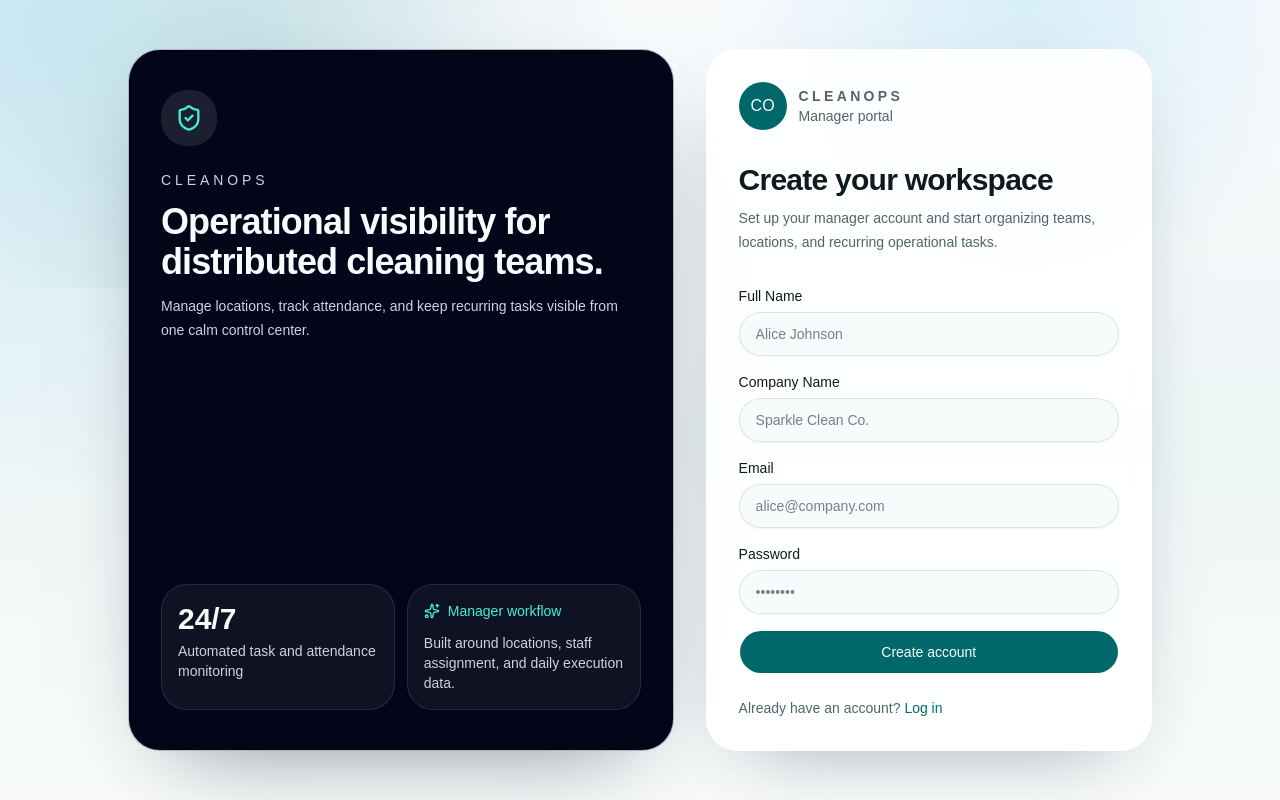
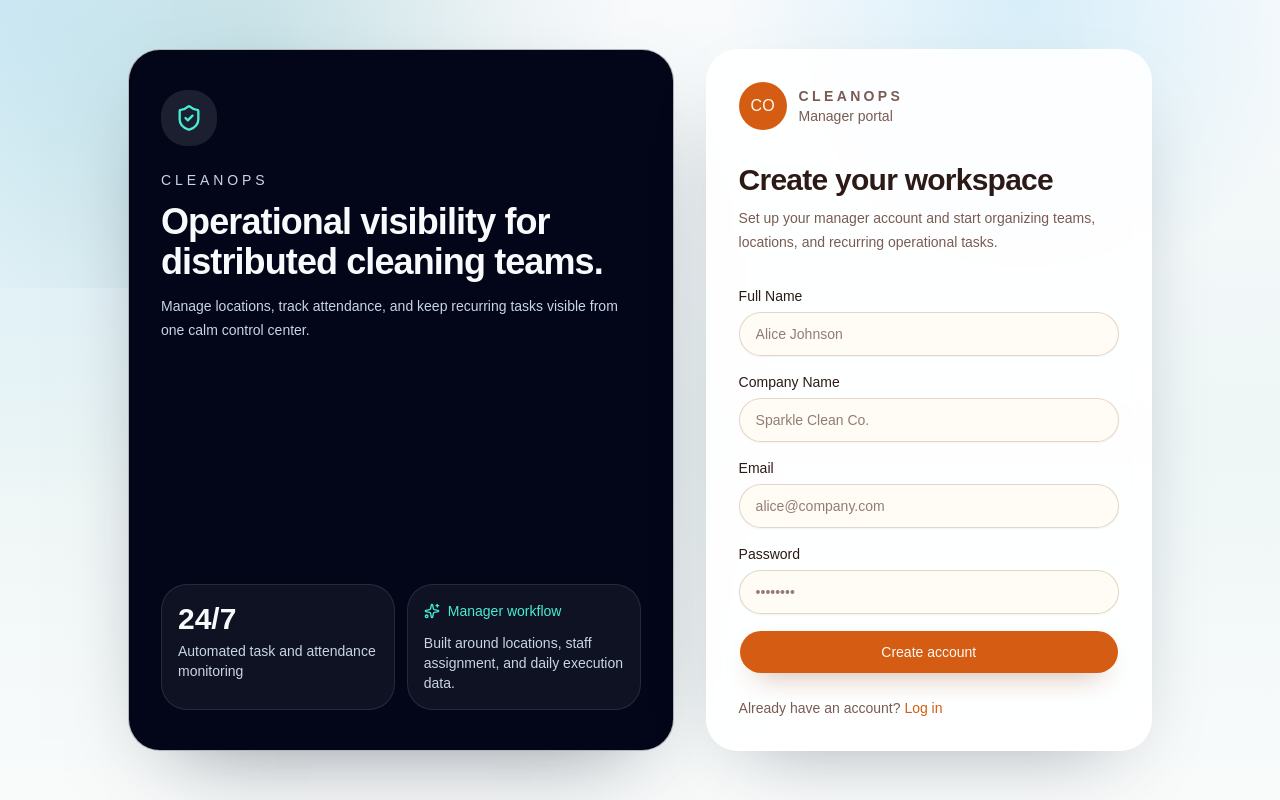
Before and after one commit to ale55777/FY-ALI, a React (Vite) app in the folder frontend/: page /signup in a window 1280 px wide. Built offline with nearby package versions, Linux system fonts and the light colour scheme; no server answers.

Commit message:
Refresh UI color palette

```diff
--- a/frontend/src/components/ui/badge.tsx
+++ b/frontend/src/components/ui/badge.tsx
@@ -8,9 +8,9 @@ const badgeVariants = cva(
   {
     variants: {
       variant: {
-        default: "border-transparent bg-primary/10 text-primary",
-        secondary: "border-border bg-secondary text-secondary-foreground",
-        outline: "border-border/70 bg-background/70 text-foreground",
+        default: "border-primary/20 bg-primary/15 text-primary",
+        secondary: "border-border/80 bg-secondary/80 text-secondary-foreground",
+        outline: "border-border bg-background/80 text-foreground",
       },
     },
     defaultVariants: {
--- a/frontend/src/components/ui/button.tsx
+++ b/frontend/src/components/ui/button.tsx
@@ -9,15 +9,15 @@ const buttonVariants = cva(
   {
     variants: {
       variant: {
-        default: "bg-primary text-primary-foreground [a]:hover:bg-primary/80",
+        default: "bg-primary text-primary-foreground shadow-[0_12px_30px_-18px_color-mix(in_oklab,var(--primary)_65%,black)] hover:bg-primary/90 [a]:hover:bg-primary/90",
         outline:
-          "border-border bg-background hover:bg-muted hover:text-foreground aria-expanded:bg-muted aria-expanded:text-foreground dark:border-input dark:bg-input/30 dark:hover:bg-input/50",
+          "border-border bg-background/85 hover:bg-accent hover:text-accent-foreground aria-expanded:bg-accent aria-expanded:text-accent-foreground dark:border-input dark:bg-input/35 dark:hover:bg-accent/70",
         secondary:
-          "bg-secondary text-secondary-foreground hover:bg-secondary/80 aria-expanded:bg-secondary aria-expanded:text-secondary-foreground",
+          "bg-secondary text-secondary-foreground hover:bg-secondary/90 aria-expanded:bg-secondary aria-expanded:text-secondary-foreground",
         ghost:
-          "hover:bg-muted hover:text-foreground aria-expanded:bg-muted aria-expanded:text-foreground dark:hover:bg-muted/50",
+          "hover:bg-accent/70 hover:text-accent-foreground aria-expanded:bg-accent aria-expanded:text-accent-foreground dark:hover:bg-accent/60",
         destructive:
-          "bg-destructive/10 text-destructive hover:bg-destructive/20 focus-visible:border-destructive/40 focus-visible:ring-destructive/20 dark:bg-destructive/20 dark:hover:bg-destructive/30 dark:focus-visible:ring-destructive/40",
+          "bg-destructive/12 text-destructive hover:bg-destructive/20 focus-visible:border-destructive/40 focus-visible:ring-destructive/20 dark:bg-destructive/20 dark:hover:bg-destructive/30 dark:focus-visible:ring-destructive/40",
         link: "text-primary underline-offset-4 hover:underline",
       },
       size: {
--- a/frontend/src/components/ui/card.tsx
+++ b/frontend/src/components/ui/card.tsx
@@ -7,7 +7,7 @@ function Card({ className, ...props }: React.ComponentProps<"div">) {
     <div
       data-slot="card"
       className={cn(
-        "rounded-3xl border border-border/70 bg-card/95 text-card-foreground shadow-[0_20px_60px_-36px_rgba(15,23,42,0.35)] backdrop-blur-sm",
+        "rounded-3xl border border-border/80 bg-card/95 text-card-foreground shadow-[0_24px_64px_-40px_color-mix(in_oklab,var(--primary)_28%,black)] backdrop-blur-sm",
         className,
       )}
       {...props}
--- a/frontend/src/components/ui/dialog.tsx
+++ b/frontend/src/components/ui/dialog.tsx
@@ -37,7 +37,7 @@ function DialogOverlay({
     <DialogPrimitive.Overlay
       data-slot="dialog-overlay"
       className={cn(
-        "fixed inset-0 isolate z-50 bg-black/10 duration-100 supports-backdrop-filter:backdrop-blur-xs data-open:animate-in data-open:fade-in-0 data-closed:animate-out data-closed:fade-out-0",
+        "fixed inset-0 isolate z-50 bg-[color-mix(in_oklab,var(--foreground)_18%,transparent)] duration-100 supports-backdrop-filter:backdrop-blur-xs data-open:animate-in data-open:fade-in-0 data-closed:animate-out data-closed:fade-out-0",
         className
       )}
       {...props}
@@ -59,7 +59,7 @@ function DialogContent({
       <DialogPrimitive.Content
         data-slot="dialog-content"
         className={cn(
-          "fixed top-1/2 left-1/2 z-50 grid w-full max-w-[calc(100%-2rem)] -translate-x-1/2 -translate-y-1/2 gap-4 rounded-xl bg-background p-4 text-sm ring-1 ring-foreground/10 duration-100 outline-none sm:max-w-sm data-open:animate-in data-open:fade-in-0 data-open:zoom-in-95 data-closed:animate-out data-closed:fade-out-0 data-closed:zoom-out-95",
+          "fixed top-1/2 left-1/2 z-50 grid w-full max-w-[calc(100%-2rem)] -translate-x-1/2 -translate-y-1/2 gap-4 rounded-xl border border-border/80 bg-background/95 p-4 text-sm ring-1 ring-primary/10 shadow-[0_32px_80px_-44px_color-mix(in_oklab,var(--primary)_30%,black)] duration-100 outline-none sm:max-w-sm data-open:animate-in data-open:fade-in-0 data-open:zoom-in-95 data-closed:animate-out data-closed:fade-out-0 data-closed:zoom-out-95",
           className
         )}
         {...props}
@@ -105,7 +105,7 @@ function DialogFooter({
     <div
       data-slot="dialog-footer"
       className={cn(
-        "-mx-4 -mb-4 flex flex-col-reverse gap-2 rounded-b-xl border-t bg-muted/50 p-4 sm:flex-row sm:justify-end",
+        "-mx-4 -mb-4 flex flex-col-reverse gap-2 rounded-b-xl border-t border-border/80 bg-muted/65 p-4 sm:flex-row sm:justify-end",
         className
       )}
       {...props}
--- a/frontend/src/components/ui/input.tsx
+++ b/frontend/src/components/ui/input.tsx
@@ -10,7 +10,7 @@ const Input = React.forwardRef<HTMLInputElement, React.ComponentProps<"input">>(
         type={type}
         data-slot="input"
         className={cn(
-          "flex h-11 w-full rounded-2xl border border-border/80 bg-background/90 px-4 py-2 text-sm shadow-xs transition-[border-color,box-shadow,background-color] outline-none placeholder:text-muted-foreground/80 focus-visible:border-primary/60 focus-visible:ring-4 focus-visible:ring-primary/10 disabled:cursor-not-allowed disabled:opacity-50",
+          "flex h-11 w-full rounded-2xl border border-border/90 bg-card/90 px-4 py-2 text-sm shadow-xs transition-[border-color,box-shadow,background-color] outline-none placeholder:text-muted-foreground/80 focus-visible:border-primary/70 focus-visible:bg-background focus-visible:ring-4 focus-visible:ring-primary/15 disabled:cursor-not-allowed disabled:opacity-50",
           className,
         )}
         {...props}
--- a/frontend/src/components/ui/textarea.tsx
+++ b/frontend/src/components/ui/textarea.tsx
@@ -11,7 +11,7 @@ const Textarea = React.forwardRef<
       ref={ref}
       data-slot="textarea"
       className={cn(
-        "flex min-h-24 w-full rounded-2xl border border-border/80 bg-background/90 px-4 py-3 text-sm shadow-xs transition-[border-color,box-shadow,background-color] outline-none placeholder:text-muted-foreground/80 focus-visible:border-primary/60 focus-visible:ring-4 focus-visible:ring-primary/10 disabled:cursor-not-allowed disabled:opacity-50",
+        "flex min-h-24 w-full rounded-2xl border border-border/90 bg-card/90 px-4 py-3 text-sm shadow-xs transition-[border-color,box-shadow,background-color] outline-none placeholder:text-muted-foreground/80 focus-visible:border-primary/70 focus-visible:bg-background focus-visible:ring-4 focus-visible:ring-primary/15 disabled:cursor-not-allowed disabled:opacity-50",
         className,
       )}
       {...props}
--- a/frontend/src/index.css
+++ b/frontend/src/index.css
@@ -49,72 +49,72 @@
 }
 
 :root {
-    --background: oklch(0.985 0.006 196);
-    --foreground: oklch(0.21 0.02 215);
-    --card: oklch(0.995 0.002 180);
-    --card-foreground: oklch(0.21 0.02 215);
-    --popover: oklch(0.995 0.002 180);
-    --popover-foreground: oklch(0.21 0.02 215);
-    --primary: oklch(0.46 0.1 196);
-    --primary-foreground: oklch(0.99 0.002 180);
-    --secondary: oklch(0.955 0.01 190);
-    --secondary-foreground: oklch(0.24 0.02 215);
-    --muted: oklch(0.958 0.008 205);
-    --muted-foreground: oklch(0.49 0.026 220);
-    --accent: oklch(0.945 0.018 192);
-    --accent-foreground: oklch(0.24 0.02 215);
-    --destructive: oklch(0.61 0.22 27);
-    --border: oklch(0.9 0.012 210);
-    --input: oklch(0.9 0.012 210);
-    --ring: oklch(0.63 0.07 200);
-    --chart-1: oklch(0.61 0.14 196);
-    --chart-2: oklch(0.68 0.12 155);
-    --chart-3: oklch(0.71 0.12 86);
-    --chart-4: oklch(0.61 0.15 245);
-    --chart-5: oklch(0.68 0.17 27);
+    --background: oklch(0.982 0.012 85);
+    --foreground: oklch(0.24 0.03 35);
+    --card: oklch(0.992 0.01 90);
+    --card-foreground: oklch(0.24 0.03 35);
+    --popover: oklch(0.995 0.008 88);
+    --popover-foreground: oklch(0.24 0.03 35);
+    --primary: oklch(0.62 0.17 45);
+    --primary-foreground: oklch(0.985 0.01 95);
+    --secondary: oklch(0.94 0.03 80);
+    --secondary-foreground: oklch(0.3 0.04 35);
+    --muted: oklch(0.955 0.018 82);
+    --muted-foreground: oklch(0.5 0.04 40);
+    --accent: oklch(0.9 0.05 70);
+    --accent-foreground: oklch(0.28 0.04 32);
+    --destructive: oklch(0.61 0.23 25);
+    --border: oklch(0.87 0.028 70);
+    --input: oklch(0.89 0.03 74);
+    --ring: oklch(0.7 0.14 50);
+    --chart-1: oklch(0.67 0.18 45);
+    --chart-2: oklch(0.74 0.14 78);
+    --chart-3: oklch(0.58 0.12 140);
+    --chart-4: oklch(0.61 0.13 18);
+    --chart-5: oklch(0.52 0.11 255);
     --radius: 0.9rem;
-    --sidebar: oklch(0.99 0.004 190);
-    --sidebar-foreground: oklch(0.21 0.02 215);
-    --sidebar-primary: oklch(0.46 0.1 196);
-    --sidebar-primary-foreground: oklch(0.99 0.002 180);
-    --sidebar-accent: oklch(0.95 0.012 190);
-    --sidebar-accent-foreground: oklch(0.24 0.02 215);
-    --sidebar-border: oklch(0.89 0.01 210);
-    --sidebar-ring: oklch(0.63 0.07 200);
+    --sidebar: oklch(0.975 0.016 82);
+    --sidebar-foreground: oklch(0.24 0.03 35);
+    --sidebar-primary: oklch(0.62 0.17 45);
+    --sidebar-primary-foreground: oklch(0.985 0.01 95);
+    --sidebar-accent: oklch(0.93 0.03 74);
+    --sidebar-accent-foreground: oklch(0.3 0.04 35);
+    --sidebar-border: oklch(0.86 0.026 70);
+    --sidebar-ring: oklch(0.7 0.14 50);
 }
 
 .dark {
-    --background: oklch(0.145 0 0);
-    --foreground: oklch(0.985 0 0);
-    --card: oklch(0.205 0 0);
-    --card-foreground: oklch(0.985 0 0);
-    --popover: oklch(0.205 0 0);
-    --popover-foreground: oklch(0.985 0 0);
-    --primary: oklch(0.922 0 0);
-    --primary-foreground: oklch(0.205 0 0);
-    --secondary: oklch(0.269 0 0);
-    --secondary-foreground: oklch(0.985 0 0);
-    --muted: oklch(0.269 0 0);
-    --muted-foreground: oklch(0.708 0 0);
-    --accent: oklch(0.269 0 0);
-    --accent-foreground: oklch(0.985 0 0);
+    --background: oklch(0.19 0.02 35);
+    --foreground: oklch(0.96 0.015 85);
+    --card: oklch(0.24 0.02 34);
+    --card-foreground: oklch(0.96 0.015 85);
+    --popover: oklch(0.24 0.02 34);
+    --popover-foreground: oklch(0.96 0.015 85);
+    --primary: oklch(0.75 0.16 55);
+    --primary-foreground: oklch(0.22 0.02 30);
+    --secondary: oklch(0.31 0.02 40);
+    --secondary-foreground: oklch(0.94 0.014 85);
+    --muted: oklch(0.29 0.015 38);
+    --muted-foreground: oklch(0.76 0.02 72);
+    --accent: oklch(0.34 0.03 55);
+    --accent-foreground: oklch(0.96 0.015 85);
     --destructive: oklch(0.704 0.191 22.216);
-    --border: oklch(1 0 0 / 10%);
-    --input: oklch(1 0 0 / 15%);
-    --ring: oklch(0.556 0 0);
-    --chart-1: oklch(0.87 0 0);
-    --chart-2: oklch(0.556 0 0);
-    --chart-3: oklch(0.439 0 0);
-    --chart-4: oklch(0.371 0 0);
-    --chart-5: oklch(0.269 0 0);
-    --sidebar: oklch(0.205 0 0);
-    --sidebar-foreground: oklch(0.985 0 0);
-    --sidebar-primary: oklch(0.488 0.243 264.376);
-    --sidebar-primary-foreground: oklch(0.985 0 0);
-    --sidebar-accent: oklch(0.269 0 0);
-    --sidebar-accent-foreground: oklch(0.985 0 0);
-    --sidebar-border: oklch(1 0 0 / 10%);
-    --sidebar-ring: oklch(0.556 0 0);
+    --border: oklch(0.38 0.02 42 / 70%);
+    --input: oklch(0.38 0.02 42 / 90%);
+    --ring: oklch(0.72 0.14 55);
+    --chart-1: oklch(0.77 0.15 55);
+    --chart-2: oklch(0.69 0.13 82);
+    --chart-3: oklch(0.65 0.11 145);
+    --chart-4: oklch(0.67 0.14 18);
+    --chart-5: oklch(0.68 0.11 255);
+    --sidebar: oklch(0.22 0.02 34);
+    --sidebar-foreground: oklch(0.96 0.015 85);
+    --sidebar-primary: oklch(0.75 0.16 55);
+    --sidebar-primary-foreground: oklch(0.22 0.02 30);
+    --sidebar-accent: oklch(0.31 0.02 40);
+    --sidebar-accent-foreground: oklch(0.94 0.014 85);
+    --sidebar-border: oklch(0.38 0.02 42 / 70%);
+    --sidebar-ring: oklch(0.72 0.14 55);
 }
 
 @layer base {
@@ -129,8 +129,9 @@
     }
   body {
     background-image:
-      radial-gradient(circle at top left, color-mix(in oklab, var(--primary) 10%, white) 0%, transparent 28%),
-      linear-gradient(180deg, rgba(255,255,255,0.6) 0%, transparent 32%);
+      radial-gradient(circle at top left, color-mix(in oklab, var(--primary) 18%, white) 0%, transparent 30%),
+      radial-gradient(circle at bottom right, color-mix(in oklab, var(--accent) 28%, transparent) 0%, transparent 36%),
+      linear-gradient(180deg, rgba(255,248,235,0.8) 0%, transparent 34%);
     min-height: 100vh;
   }
   #root {
```
